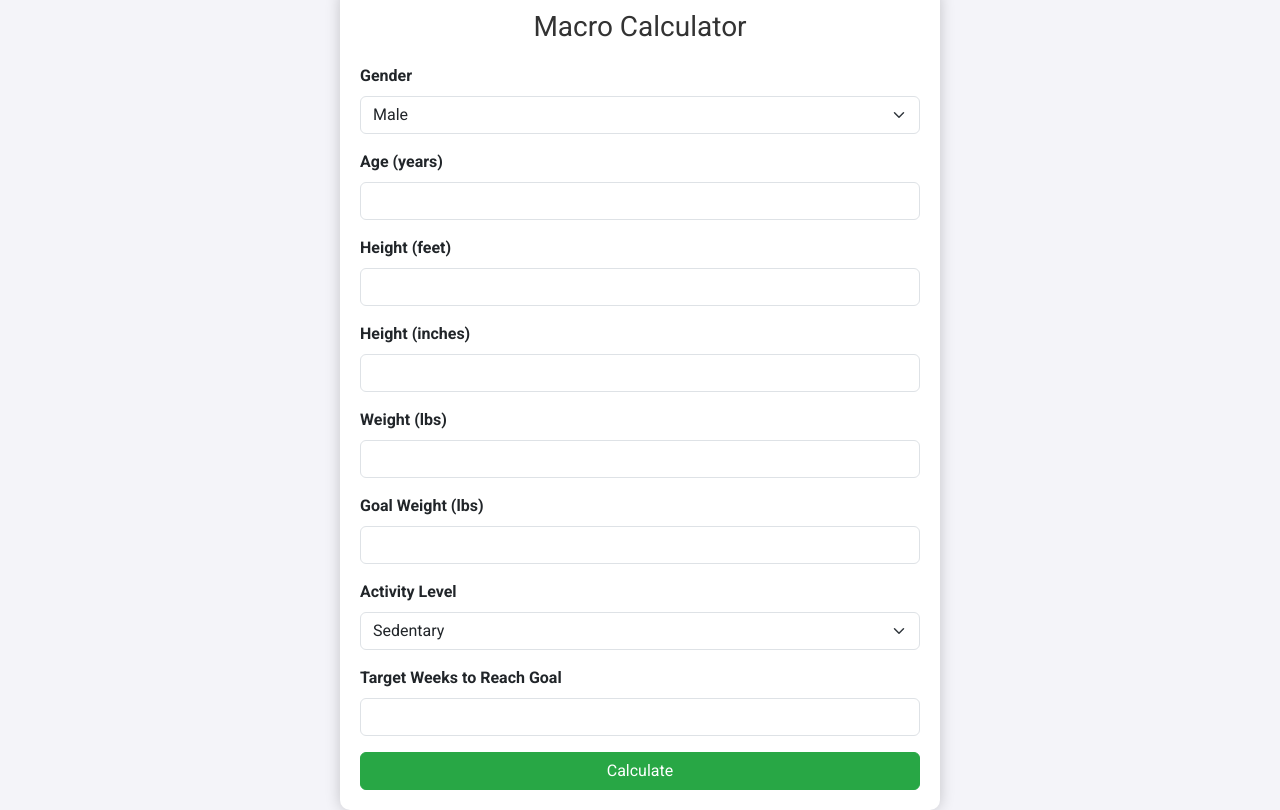
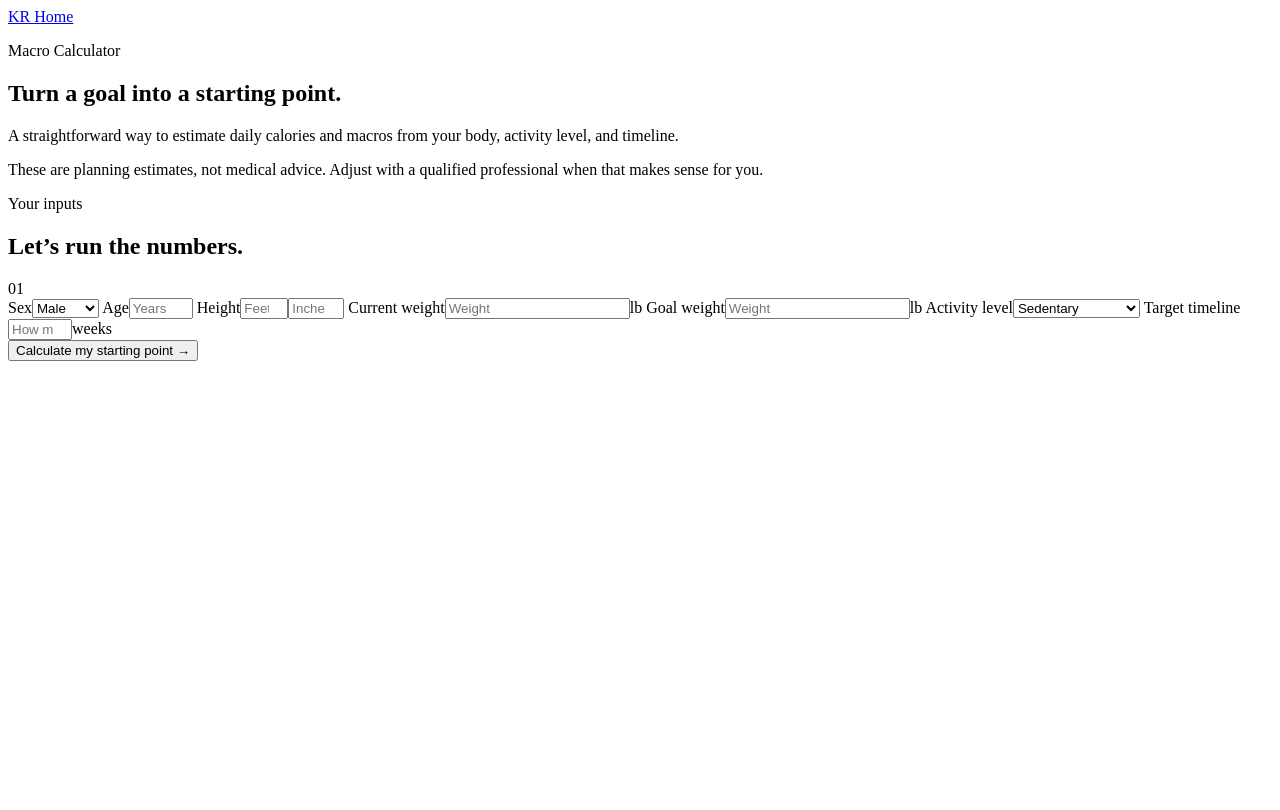
Before and after one commit to keenroudy22/LoseItNow, a Flask app: page / in a window 1280 px wide. After the commit the page ends 361 px from the top, so only its background shows below. Run offline with Flask 3, Linux system fonts and the light colour scheme.

Commit message:
Refresh Macro Calculator experience

```diff
--- a/templates/index.html
+++ b/templates/index.html
@@ -1,170 +1,103 @@
-<!DOCTYPE html>
+<!doctype html>
 <html lang="en">
 <head>
-    <meta charset="UTF-8">
-    <meta name="viewport" content="width=device-width, initial-scale=1.0">
-    <title>Macro Calculator</title>
-    <link href="https://cdn.jsdelivr.net/npm/bootstrap@5.3.0/dist/css/bootstrap.min.css" rel="stylesheet">
-    <link href="https://fonts.googleapis.com/css2?family=Roboto:wght@400;700&display=swap" rel="stylesheet">
-    <style>
-        body {
-            font-family: 'Roboto', sans-serif;
-            background-color: #f4f4f9;
-            margin: 0;
-            padding: 0;
-            display: flex;
-            justify-content: center;
-            align-items: center;
-            height: 100vh;
-        }
-        .container {
-            max-width: 600px;
-            width: 100%;
-            padding: 20px;
-            background-color: white;
-            border-radius: 10px;
-            box-shadow: 0 0 15px rgba(0, 0, 0, 0.2);
-        }
-        h1 {
-            font-size: 28px;
-            margin-bottom: 20px;
-            text-align: center;
-            color: #333;
-        }
-        .result {
-            margin-top: 20px;
-            padding: 20px;
-            border-radius: 8px;
-            background-color: #e9f5ff;
-            box-shadow: 0 0 15px rgba(0, 0, 0, 0.1);
-        }
-        .result h2 {
-            margin-bottom: 15px;
-            font-size: 22px;
-            color: #333;
-        }
-        .result p {
-            font-size: 18px;
-            color: #555;
-            margin: 5px 0;
-        }
-        .form-label {
-            font-weight: 600;
-        }
-        .btn-success {
-            background-color: #28a745;
-            border-color: #28a745;
-        }
-        .btn-success:hover {
-            background-color: #218838;
-            border-color: #1e7e34;
-        }
-    </style>
+  <meta charset="utf-8">
+  <meta name="viewport" content="width=device-width, initial-scale=1">
+  <meta name="theme-color" content="#101718">
+  <title>Macro Calculator | A practical starting point</title>
+  <meta name="description" content="A simple macro calculator for turning a weight goal into practical daily targets.">
+  <link rel="preconnect" href="https://fonts.googleapis.com">
+  <link rel="preconnect" href="https://fonts.gstatic.com" crossorigin>
+  <link href="https://fonts.googleapis.com/css2?family=DM+Sans:wght@400;500;600;700&family=Space+Grotesk:wght@500;600;700&display=swap" rel="stylesheet">
+  <link rel="stylesheet" href="{{ url_for('static', filename='style.css') }}">
 </head>
 <body>
+  <main class="page-shell">
+    <section class="intro" aria-labelledby="page-title">
+      <a class="home-link" href="https://keenroudy.com/">KR <span>Home</span></a>
+      <p class="eyebrow">Macro Calculator</p>
+      <h1 id="page-title">Turn a goal into a starting point.</h1>
+      <p class="intro-copy">A straightforward way to estimate daily calories and macros from your body, activity level, and timeline.</p>
+      <p class="note">These are planning estimates, not medical advice. Adjust with a qualified professional when that makes sense for you.</p>
+    </section>
 
-    <div class="container">
-        <h1>Macro Calculator</h1>
-        <form id="macroForm">
-            <div class="mb-3">
-                <label for="gender" class="form-label">Gender</label>
-                <select id="gender" class="form-select" required>
-                    <option value="male">Male</option>
-                    <option value="female">Female</option>
-                </select>
+    <section class="calculator-card" aria-labelledby="form-title">
+      <div class="card-heading">
+        <div>
+          <p class="eyebrow">Your inputs</p>
+          <h2 id="form-title">Let’s run the numbers.</h2>
         </div>
-
-            <div class="mb-3">
-                <label for="age" class="form-label">Age (years)</label>
-                <input type="number" id="age" class="form-control" required>
+        <span class="step">01</span>
       </div>
-
-            <div class="mb-3">
-                <label for="heightFeet" class="form-label">Height (feet)</label>
-                <input type="number" id="heightFeet" class="form-control" required>
+      <form id="macroForm" novalidate>
+        <div class="form-grid">
+          <label class="field"><span>Sex</span><select id="gender" required><option value="male">Male</option><option value="female">Female</option></select></label>
+          <label class="field"><span>Age</span><input type="number" id="age" min="13" max="120" inputmode="numeric" placeholder="Years" required></label>
+          <label class="field"><span>Height</span><span class="split-inputs"><input type="number" id="heightFeet" min="3" max="8" inputmode="numeric" placeholder="Feet" required><input type="number" id="heightInches" min="0" max="11" inputmode="numeric" placeholder="Inches" required></span></label>
+          <label class="field"><span>Current weight</span><span class="unit-input"><input type="number" id="weight" min="1" inputmode="decimal" placeholder="Weight" required><span>lb</span></span></label>
+          <label class="field"><span>Goal weight</span><span class="unit-input"><input type="number" id="goalWeight" min="1" inputmode="decimal" placeholder="Weight" required><span>lb</span></span></label>
+          <label class="field"><span>Activity level</span><select id="activityLevel" required><option value="1.2">Sedentary</option><option value="1.375">Lightly active</option><option value="1.55">Moderately active</option><option value="1.725">Very active</option><option value="1.9">Highly active</option></select></label>
+          <label class="field field-wide"><span>Target timeline</span><span class="unit-input"><input type="number" id="targetWeeks" min="1" max="104" inputmode="numeric" placeholder="How many weeks?" required><span>weeks</span></span></label>
         </div>
-
-            <div class="mb-3">
-                <label for="heightInches" class="form-label">Height (inches)</label>
-                <input type="number" id="heightInches" class="form-control" required>
-            </div>
-
-            <div class="mb-3">
-                <label for="weight" class="form-label">Weight (lbs)</label>
-                <input type="number" id="weight" class="form-control" required>
-            </div>
-
-            <div class="mb-3">
-                <label for="goalWeight" class="form-label">Goal Weight (lbs)</label>
-                <input type="number" id="goalWeight" class="form-control" required>
-            </div>
-
-            <div class="mb-3">
-                <label for="activityLevel" class="form-label">Activity Level</label>
-                <select id="activityLevel" class="form-select" required>
-                    <option value="1.2">Sedentary</option>
-                    <option value="1.375">Lightly Active</option>
-                    <option value="1.55">Moderately Active</option>
-                    <option value="1.725">Very Active</option>
-                    <option value="1.9">Super Active</option>
-                </select>
-            </div>
-
-            <div class="mb-3">
-                <label for="targetWeeks" class="form-label">Target Weeks to Reach Goal</label>
-                <input type="number" id="targetWeeks" class="form-control" required>
-            </div>
-
-            <button type="submit" class="btn btn-success w-100">Calculate</button>
+        <button class="calculate-button" type="submit">Calculate my starting point <span aria-hidden="true">→</span></button>
+        <p id="form-error" class="form-error" role="alert" hidden></p>
       </form>
 
-        <div id="result" class="result" style="display:none;"></div>
+      <section id="result" class="result" aria-live="polite" hidden>
+        <div class="result-heading">
+          <div><p class="eyebrow">Your daily target</p><h2>Here’s your starting point.</h2></div>
+          <span class="step">02</span>
         </div>
+        <div class="calorie-result"><span>Daily calories</span><strong id="result-calories">0</strong><small>calories</small></div>
+        <div class="macro-grid">
+          <article><span>Protein</span><strong id="result-protein">0g</strong></article>
+          <article><span>Carbs</span><strong id="result-carbs">0g</strong></article>
+          <article><span>Fats</span><strong id="result-fats">0g</strong></article>
+        </div>
+        <details class="details"><summary>See the math behind it</summary><p><strong>BMR:</strong> <span id="result-bmr">0</span> calories before activity</p><p><strong>TDEE:</strong> <span id="result-tdee">0</span> calories with your activity level</p></details>
+      </section>
+    </section>
+  </main>
 
   <script>
-        document.getElementById('macroForm').addEventListener('submit', async function(event) {
-            event.preventDefault(); // Prevent the form from submitting the default way
-
-            const gender = document.getElementById('gender').value;
-            const age = document.getElementById('age').value;
-            const heightFeet = document.getElementById('heightFeet').value;
-            const heightInches = document.getElementById('heightInches').value;
-            const weight = document.getElementById('weight').value;
-            const goalWeight = document.getElementById('goalWeight').value;
-            const activityLevel = document.getElementById('activityLevel').value;
-            const targetWeeks = document.getElementById('targetWeeks').value;
-
+    const form = document.querySelector('#macroForm');
+    const result = document.querySelector('#result');
+    const error = document.querySelector('#form-error');
+    const setText = (id, value) => document.querySelector(id).textContent = value;
+    form.addEventListener('submit', async (event) => {
+      event.preventDefault();
+      error.hidden = true;
+      if (!form.checkValidity()) {
+        error.textContent = 'Fill in each field so I can calculate your starting point.';
+        error.hidden = false;
+        form.reportValidity();
+        return;
+      }
+      const payload = {
+        gender: document.querySelector('#gender').value,
+        age: document.querySelector('#age').value,
+        heightFeet: document.querySelector('#heightFeet').value,
+        heightInches: document.querySelector('#heightInches').value,
+        weight: document.querySelector('#weight').value,
+        goalWeight: document.querySelector('#goalWeight').value,
+        activityLevel: document.querySelector('#activityLevel').value,
+        targetWeeks: document.querySelector('#targetWeeks').value
+      };
       try {
-                const response = await fetch('/calculate', {
-                    method: 'POST',
-                    headers: {
-                        'Content-Type': 'application/json',
-                    },
-                    body: JSON.stringify({
-                        gender, age, heightFeet, heightInches, weight, goalWeight, activityLevel, targetWeeks
-                    })
-                });
-
-                if (!response.ok) {
-                    throw new Error('Network response was not ok');
-                }
-
+        const response = await fetch('/calculate', { method: 'POST', headers: { 'Content-Type': 'application/json' }, body: JSON.stringify(payload) });
+        if (!response.ok) throw new Error('Calculation failed');
         const data = await response.json();
-
-                const resultDiv = document.getElementById('result');
-                resultDiv.style.display = 'block';
-                resultDiv.innerHTML = `
-                    <h2>Your Daily Macros</h2>
-                    <p><strong>BMR (Calories without activity):</strong> ${data.bmr} kcal</p>
-                    <p><strong>TDEE (Calories with activity):</strong> ${data.tdee} kcal</p>
-                    <p><strong>Calories for Goal (to reach your goal weight in ${targetWeeks} weeks):</strong> ${data.calories} kcal</p>
-                    <p><strong>Protein:</strong> ${data.protein} g</p>
-                    <p><strong>Fats:</strong> ${data.fats} g</p>
-                    <p><strong>Carbs:</strong> ${data.carbs} g</p>
-                `;
-            } catch (error) {
-                console.error('There was a problem with the fetch operation:', error);
-                alert('Error calculating macros. Please try again.');
+        setText('#result-calories', data.calories.toLocaleString());
+        setText('#result-protein', `${data.protein}g`);
+        setText('#result-carbs', `${data.carbs}g`);
+        setText('#result-fats', `${data.fats}g`);
+        setText('#result-bmr', data.bmr.toLocaleString());
+        setText('#result-tdee', data.tdee.toLocaleString());
+        result.hidden = false;
+        result.scrollIntoView({ behavior: window.matchMedia('(prefers-reduced-motion: reduce)').matches ? 'auto' : 'smooth', block: 'nearest' });
+      } catch (requestError) {
+        error.textContent = 'Something did not calculate. Please check your inputs and try again.';
+        error.hidden = false;
       }
     });
   </script>
```
Lines whose indentation alone changed are shown as unchanged.
